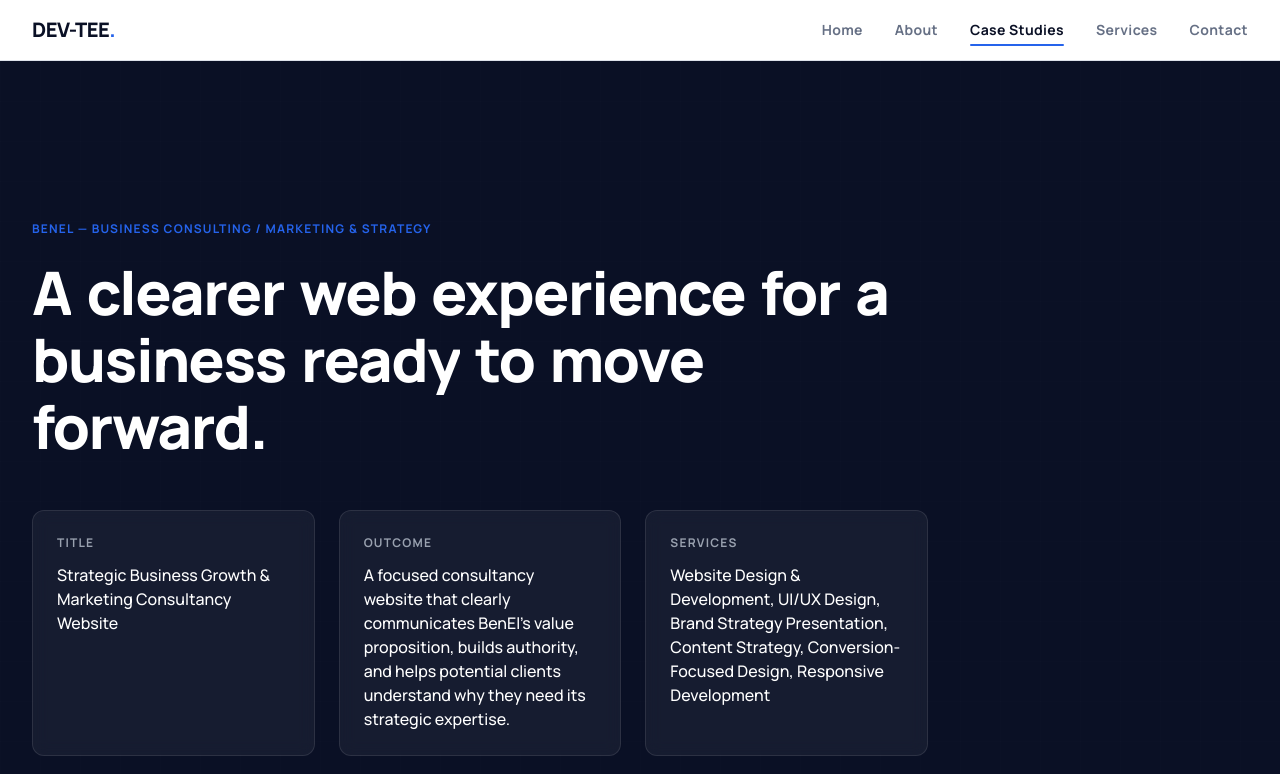
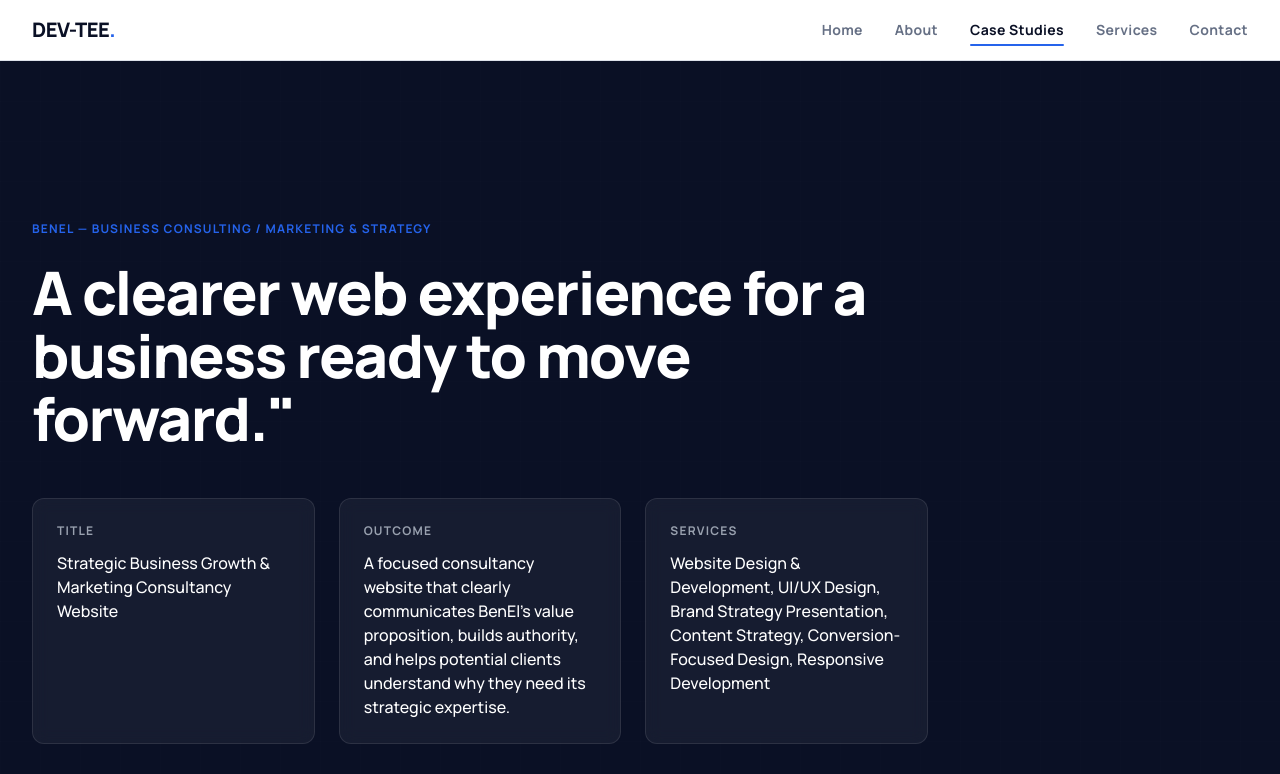
Before and after one commit to Dev-Tee06/the-dev-tee, a Next.js app: page /case-studies/benel in a window 1280 px wide. Shown: the top 774 px of the page. Built offline with nearby package versions, Linux system fonts and the light colour scheme.

Commit message:
A new change

```diff
--- a/app/case-studies/[slug]/page.tsx
+++ b/app/case-studies/[slug]/page.tsx
@@ -6,6 +6,7 @@ import { notFound } from "next/navigation";
 import { AnimatedSection } from "@/components/ui/animations/AnimatedSection";
 import { RevealText } from "@/components/ui/animations/RevealText";
 import { RevealImage } from "@/components/ui/animations/RevealImage";
+import { Span } from "next/dist/trace";
 
 export async function generateMetadata({
   params,
@@ -44,10 +45,9 @@ export default async function CaseStudyDetail({
             </AnimatedSection>
 
             <h1 className="text-[clamp(32px,5vw,60px)] font-extrabold tracking-tight leading-[1.05] mb-8 break-normal">
-              <RevealText
-                text="A clearer web experience for a business ready to move forward."
-                delay={0.3}
-              />
+              <span>
+                A clearer web experience for a business ready to move forward."
+              </span>
             </h1>
 
             <AnimatedSection delay={0.6}>
```
